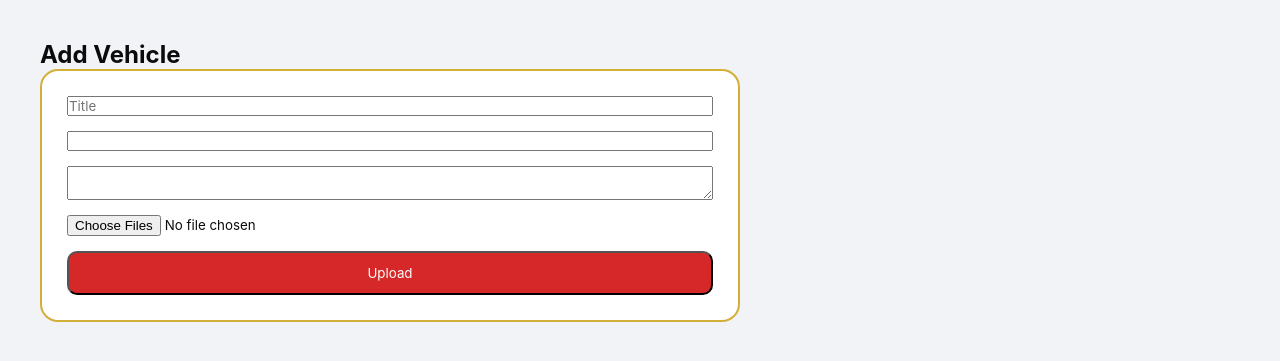
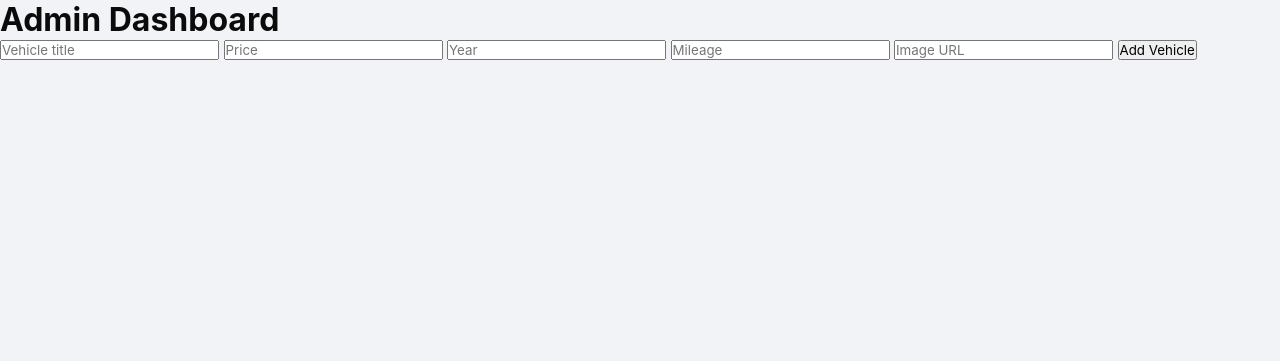
Before and after one commit to djvibez29/tomzkid-prestige-motors, a Flask app: template templates/admin.html in a window 1280 px wide. Shown: the part 69-430 px from the top of the page. Run offline with Flask 3, Linux system fonts and the light colour scheme; the template is opened without the code that fills it, so the values that code supplies are empty.

Commit message:
Enhance admin form for adding vehicles

```diff
--- a/templates/admin.html
+++ b/templates/admin.html
@@ -1,22 +1,47 @@
 {% extends "base.html" %}
+
 {% block content %}
 
-<div class="admin-form">
+<h1 class="page-title">Admin Dashboard</h1>
 
-<h2>Add Vehicle</h2>
+<section class="admin-add">
 
-<form method="POST" enctype="multipart/form-data">
+<form action="/admin/add" method="POST">
 
-<input name="title" placeholder="Title" required>
-<input name="price" type="number" required>
+    <input name="title" placeholder="Vehicle title" required>
 
-<textarea name="description"></textarea>
+    <input name="price" placeholder="Price" required>
 
-<input type="file" name="images" multiple required>
+    <input name="year" placeholder="Year">
 
-<button class="primary">Upload</button>
+    <input name="mileage" placeholder="Mileage">
+
+    <input name="image_url" placeholder="Image URL">
+
+    <button>Add Vehicle</button>
 
 </form>
+
+</section>
+
+
+<div class="grid">
+
+{% for v in vehicles %}
+
+<div class="card">
+
+<img src="{{ v.image_url }}">
+
+<h3>{{ v.title }}</h3>
+
+<p>${{ "{:,}".format(v.price) }}</p>
+
+<a class="danger" href="/admin/delete/{{ v.id }}">Delete</a>
+
+</div>
+
+{% endfor %}
 
 </div>
 
```
